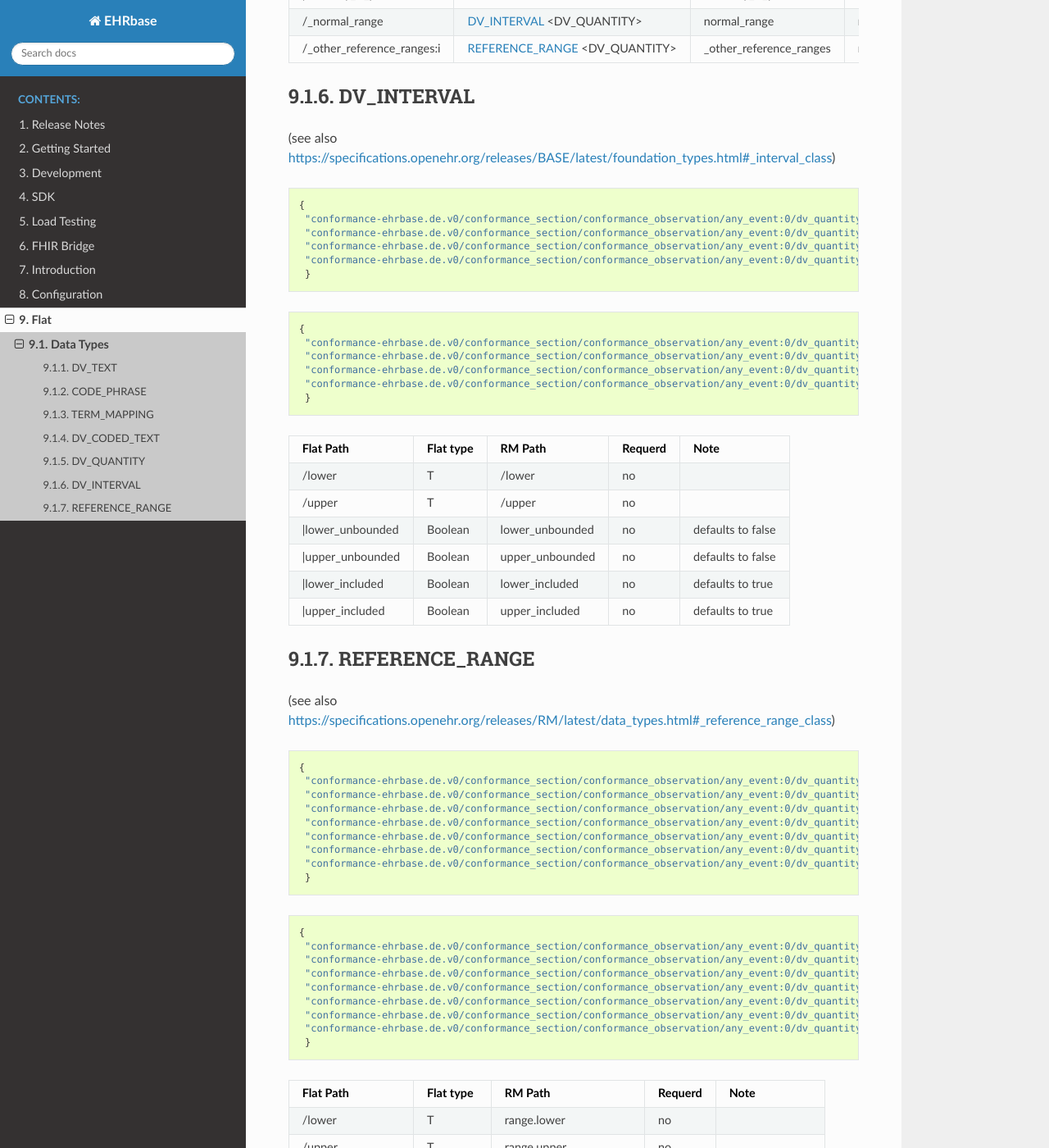
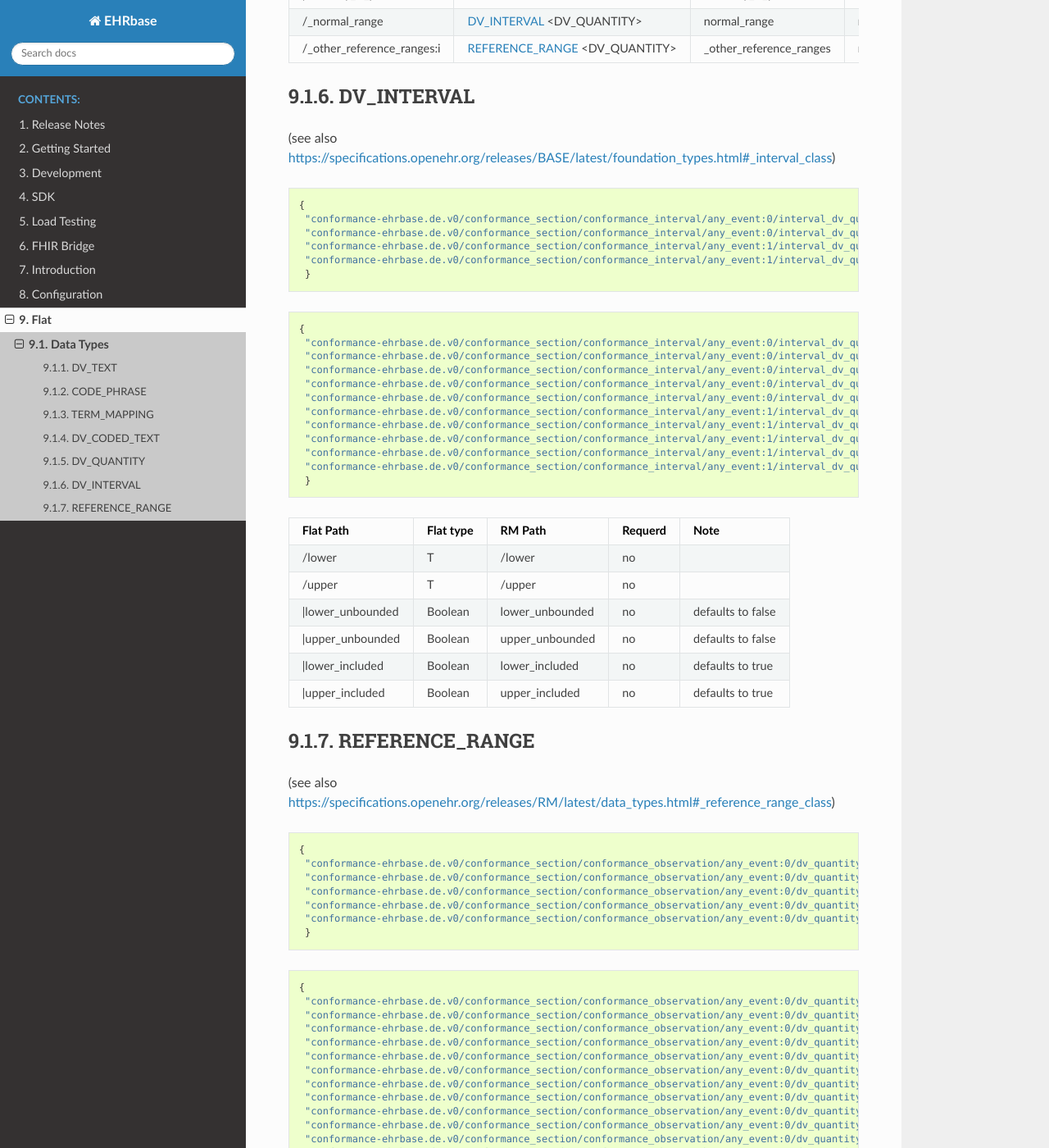
Before and after one commit to ehrbase/documentation, a Sphinx documentation site: the page built from source/09_flat/01_data_types/index.rst, in a window 1280 px wide and 1400 px high, scrolled down 3801 px. Shown: the whole window at 82% size. Built offline with Sphinx 7.4.7 and the Read the Docs theme 2.0.0, drawn with Linux system fonts in a browser that asks for light colours; formulas are drawn with MathJax 3; pages that are not in the unit, such as notebooks, are missing from menus; some of the changed text lies outside the part shown.

Commit message:
add flat description for DV_INTERVAL
see CDR-110

```diff
--- a/source/09_flat/01_data_types/index.rst
+++ b/source/09_flat/01_data_types/index.rst
@@ -225,19 +225,25 @@ DV_INTERVAL
 .. code-block:: javascript
 
  {
-  "conformance-ehrbase.de.v0/conformance_section/conformance_observation/any_event:0/dv_quantity/_normal_range/lower|magnitude": 20.5,
-  "conformance-ehrbase.de.v0/conformance_section/conformance_observation/any_event:0/dv_quantity/_normal_range/lower|unit": "unit",
-  "conformance-ehrbase.de.v0/conformance_section/conformance_observation/any_event:0/dv_quantity/_normal_range/upper|magnitude": 66.6,
-  "conformance-ehrbase.de.v0/conformance_section/conformance_observation/any_event:0/dv_quantity/_normal_range/upper|unit": "unit"
+  "conformance-ehrbase.de.v0/conformance_section/conformance_interval/any_event:0/interval_dv_quantity/lower|magnitude": 72.83,
+  "conformance-ehrbase.de.v0/conformance_section/conformance_interval/any_event:0/interval_dv_quantity/lower|unit": "Unit",
+  "conformance-ehrbase.de.v0/conformance_section/conformance_interval/any_event:1/interval_dv_quantity/upper|magnitude": 150.83,
+  "conformance-ehrbase.de.v0/conformance_section/conformance_interval/any_event:1/interval_dv_quantity/upper|unit": "Unit",
   }
 
 .. code-block:: javascript
 
  {
-  "conformance-ehrbase.de.v0/conformance_section/conformance_observation/any_event:0/dv_quantity/_normal_range/lower|magnitude": 20.5,
-  "conformance-ehrbase.de.v0/conformance_section/conformance_observation/any_event:0/dv_quantity/_normal_range/lower|unit": "unit",
-  "conformance-ehrbase.de.v0/conformance_section/conformance_observation/any_event:0/dv_quantity/_normal_range/upper|magnitude": 66.6,
-  "conformance-ehrbase.de.v0/conformance_section/conformance_observation/any_event:0/dv_quantity/_normal_range/upper|unit": "unit"
+  "conformance-ehrbase.de.v0/conformance_section/conformance_interval/any_event:0/interval_dv_quantity/lower|magnitude": 72.83,
+  "conformance-ehrbase.de.v0/conformance_section/conformance_interval/any_event:0/interval_dv_quantity/lower|unit": "Unit",
+  "conformance-ehrbase.de.v0/conformance_section/conformance_interval/any_event:0/interval_dv_quantity|lower_included": false,
+  "conformance-ehrbase.de.v0/conformance_section/conformance_interval/any_event:0/interval_dv_quantity|upper_unbounded": true,
+  "conformance-ehrbase.de.v0/conformance_section/conformance_interval/any_event:0/interval_dv_quantity|upper_included": false,
+  "conformance-ehrbase.de.v0/conformance_section/conformance_interval/any_event:1/interval_dv_quantity/upper|magnitude": 50.83,
+  "conformance-ehrbase.de.v0/conformance_section/conformance_interval/any_event:1/interval_dv_quantity/upper|unit": "Unit",
+  "conformance-ehrbase.de.v0/conformance_section/conformance_interval/any_event:1/interval_dv_quantity|upper_included": false,
+  "conformance-ehrbase.de.v0/conformance_section/conformance_interval/any_event:1/interval_dv_quantity|lower_unbounded": true,
+  "conformance-ehrbase.de.v0/conformance_section/conformance_interval/any_event:1/interval_dv_quantity|lower_included": false,
   }
 
 
@@ -270,9 +276,7 @@ REFERENCE_RANGE
   "conformance-ehrbase.de.v0/conformance_section/conformance_observation/any_event:0/dv_quantity/_other_reference_ranges:0/lower|unit": "unit",
   "conformance-ehrbase.de.v0/conformance_section/conformance_observation/any_event:0/dv_quantity/_other_reference_ranges:0/upper|magnitude": 77.6,
   "conformance-ehrbase.de.v0/conformance_section/conformance_observation/any_event:0/dv_quantity/_other_reference_ranges:0/upper|unit": "unit",
-  "conformance-ehrbase.de.v0/conformance_section/conformance_observation/any_event:0/dv_quantity/_other_reference_ranges:0/meaning|value": "very high",
-  "conformance-ehrbase.de.v0/conformance_section/conformance_observation/any_event:0/dv_quantity/_other_reference_ranges:0/meaning|code": "260360000",
-  "conformance-ehrbase.de.v0/conformance_section/conformance_observation/any_event:0/dv_quantity/_other_reference_ranges:0/meaning|terminology": "SNOMED-CT"
+  "conformance-ehrbase.de.v0/conformance_section/conformance_observation/any_event:0/dv_quantity/_other_reference_ranges:0/meaning|value": "high",
   }
 
 .. code-block:: javascript
@@ -280,11 +284,18 @@ REFERENCE_RANGE
  {
   "conformance-ehrbase.de.v0/conformance_section/conformance_observation/any_event:0/dv_quantity/_other_reference_ranges:0/lower|magnitude": 70.5,
   "conformance-ehrbase.de.v0/conformance_section/conformance_observation/any_event:0/dv_quantity/_other_reference_ranges:0/lower|unit": "unit",
-  "conformance-ehrbase.de.v0/conformance_section/conformance_observation/any_event:0/dv_quantity/_other_reference_ranges:0/upper|magnitude": 77.6,
-  "conformance-ehrbase.de.v0/conformance_section/conformance_observation/any_event:0/dv_quantity/_other_reference_ranges:0/upper|unit": "unit",
+  "conformance-ehrbase.de.v0/conformance_section/conformance_observation/any_event:0/dv_quantity/_other_reference_ranges:0|upper_unbounded": true,
+  "conformance-ehrbase.de.v0/conformance_section/conformance_observation/any_event:0/dv_quantity/_other_reference_ranges:0|upper_included": false,
   "conformance-ehrbase.de.v0/conformance_section/conformance_observation/any_event:0/dv_quantity/_other_reference_ranges:0/meaning|value": "very high",
   "conformance-ehrbase.de.v0/conformance_section/conformance_observation/any_event:0/dv_quantity/_other_reference_ranges:0/meaning|code": "260360000",
-  "conformance-ehrbase.de.v0/conformance_section/conformance_observation/any_event:0/dv_quantity/_other_reference_ranges:0/meaning|terminology": "SNOMED-CT"
+  "conformance-ehrbase.de.v0/conformance_section/conformance_observation/any_event:0/dv_quantity/_other_reference_ranges:0/meaning|terminology": "SNOMED-CT",
+  "conformance-ehrbase.de.v0/conformance_section/conformance_observation/any_event:0/dv_quantity/_other_reference_ranges:1|lower_unbounded": true,
+  "conformance-ehrbase.de.v0/conformance_section/conformance_observation/any_event:0/dv_quantity/_other_reference_ranges:1|lower_included": false,
+  "conformance-ehrbase.de.v0/conformance_section/conformance_observation/any_event:0/dv_quantity/_other_reference_ranges:1/upper|magnitude": 77.6,
+  "conformance-ehrbase.de.v0/conformance_section/conformance_observation/any_event:0/dv_quantity/_other_reference_ranges:1/upper|unit": "unit",
+  "conformance-ehrbase.de.v0/conformance_section/conformance_observation/any_event:0/dv_quantity/_other_reference_ranges:1/meaning|value": "very high",
+  "conformance-ehrbase.de.v0/conformance_section/conformance_observation/any_event:0/dv_quantity/_other_reference_ranges:1/meaning|code": "260360000",
+  "conformance-ehrbase.de.v0/conformance_section/conformance_observation/any_event:0/dv_quantity/_other_reference_ranges:1/meaning|terminology": "SNOMED-CT",
   }
 
 
```
